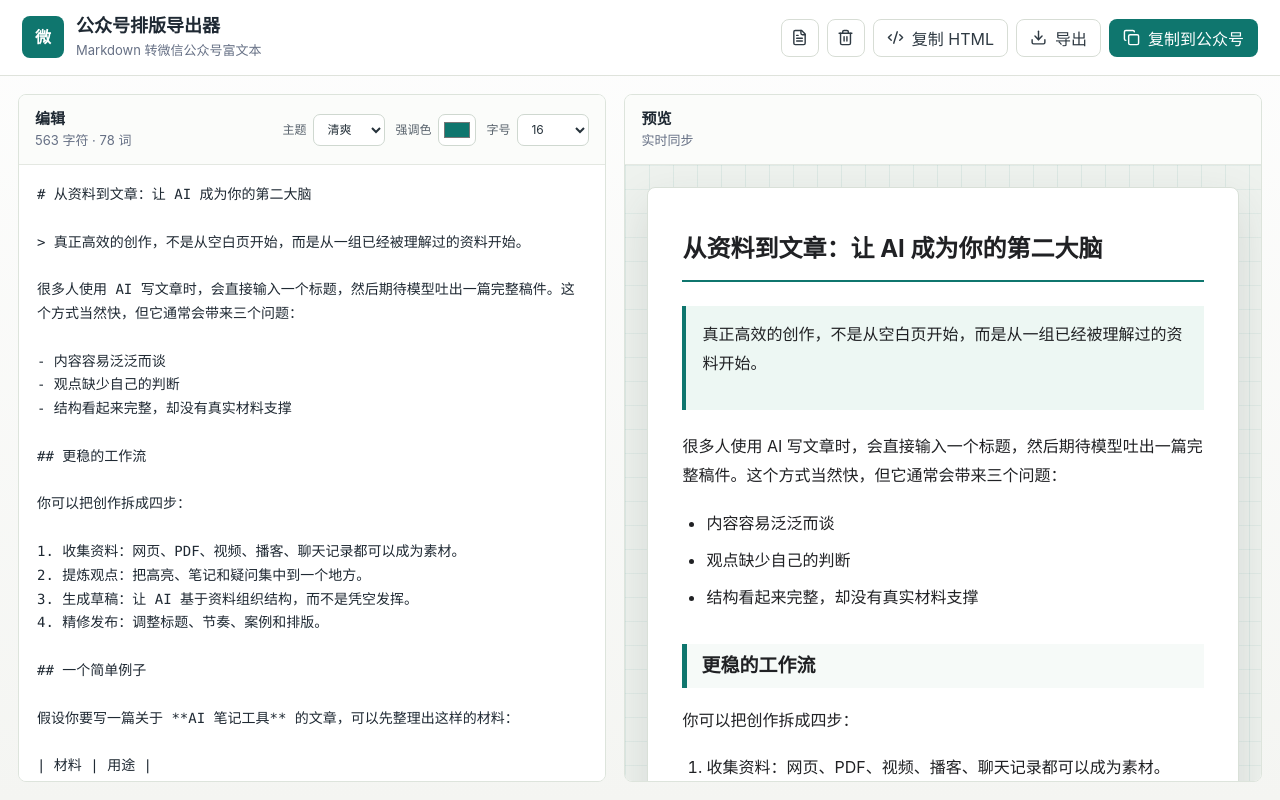
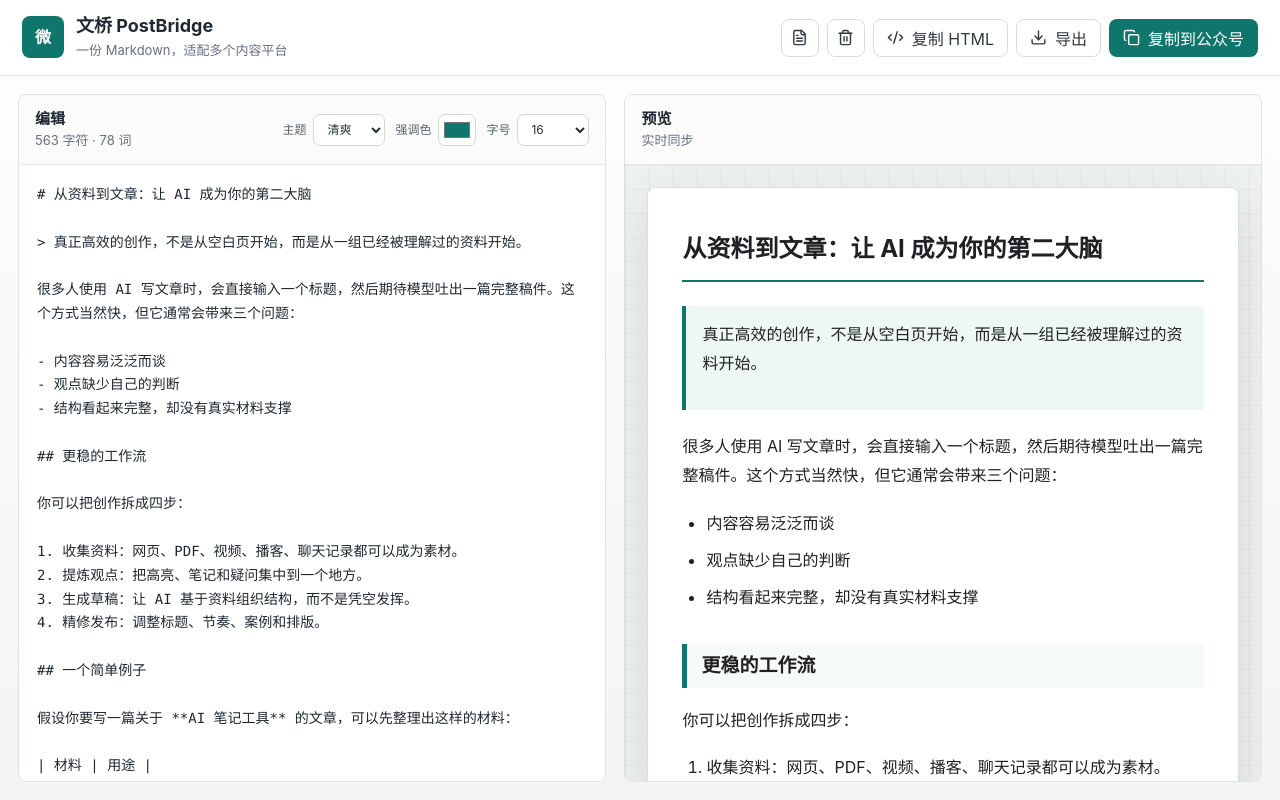
Before and after one commit to ShimenTian/postbridge, a website built with Vite: page index.html in a window 1280 px wide. Built offline with nearby package versions, Linux system fonts and the light colour scheme.

Commit message:
Rename project to PostBridge

```diff
--- a/index.html
+++ b/index.html
@@ -3,7 +3,7 @@
   <head>
     <meta charset="UTF-8" />
     <meta name="viewport" content="width=device-width, initial-scale=1.0" />
-    <title>公众号排版导出器</title>
+    <title>文桥 PostBridge</title>
   </head>
   <body>
     <div id="app"></div>
--- a/package.json
+++ b/package.json
@@ -1,5 +1,5 @@
 {
-  "name": "youmind-wechat-exporter",
+  "name": "postbridge",
   "version": "0.1.0",
   "private": true,
   "type": "module",
--- a/src/main.js
+++ b/src/main.js
@@ -106,8 +106,8 @@ app.innerHTML = `
     <div class="brand">
       <div class="brand-mark" aria-hidden="true">微</div>
       <div>
-        <h1>公众号排版导出器</h1>
-        <p>Markdown 转微信公众号富文本</p>
+        <h1>文桥 <span>PostBridge</span></h1>
+        <p>一份 Markdown，适配多个内容平台</p>
       </div>
     </div>
     <div class="topbar-actions">
@@ -302,7 +302,7 @@ function buildWechatHtml() {
   const doc = document.implementation.createHTMLDocument('wechat');
   const wrapper = doc.createElement('section');
   wrapper.innerHTML = safe;
-  wrapper.setAttribute('data-origin', 'youmind-wechat-exporter');
+  wrapper.setAttribute('data-origin', 'postbridge');
   applyArticleStyles(wrapper, theme);
   decorateCodeBlocks(wrapper, theme);
   return wrapper.outerHTML;
```
Also changed, not shown: README.md, 1 other file.
